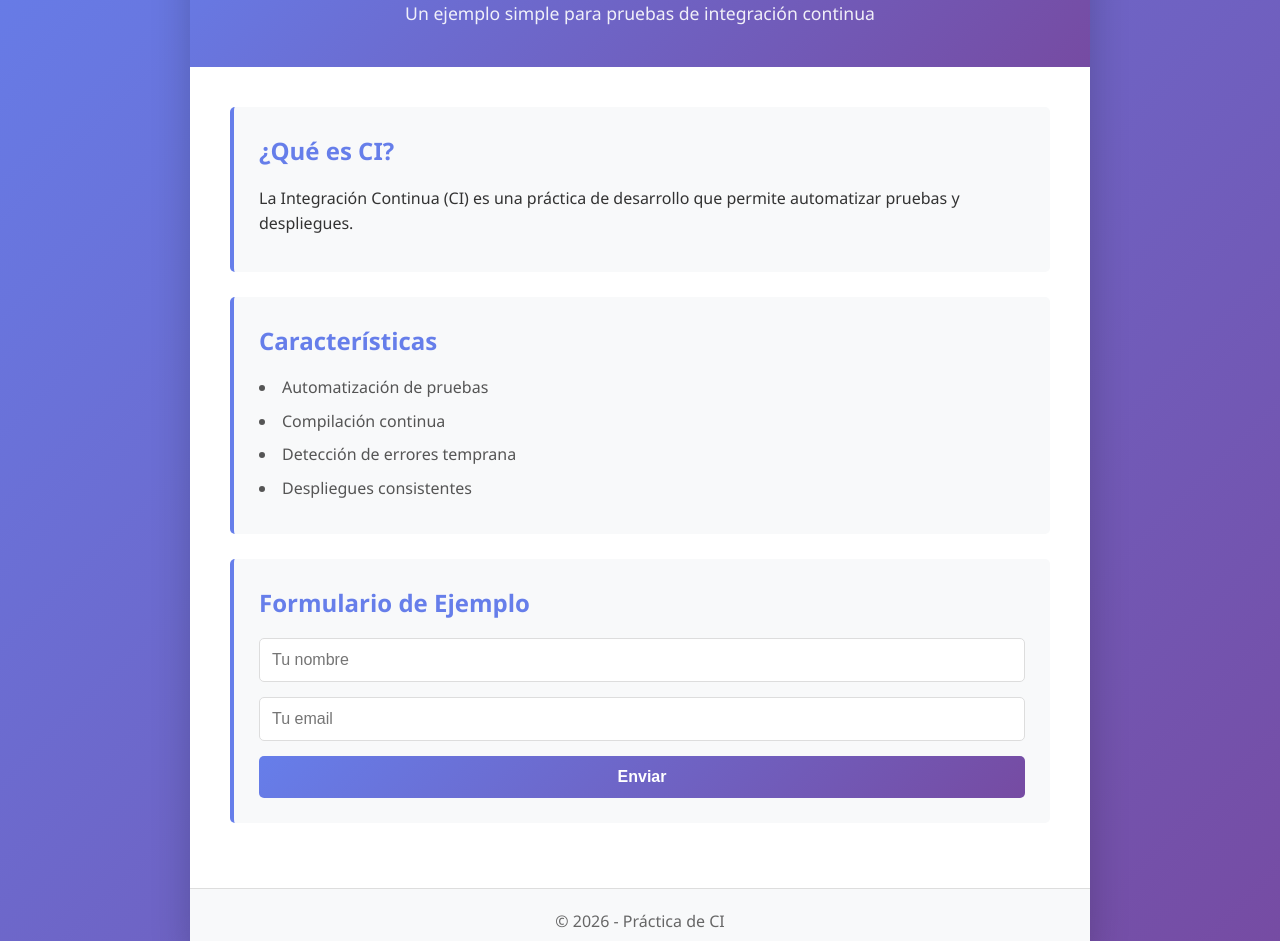
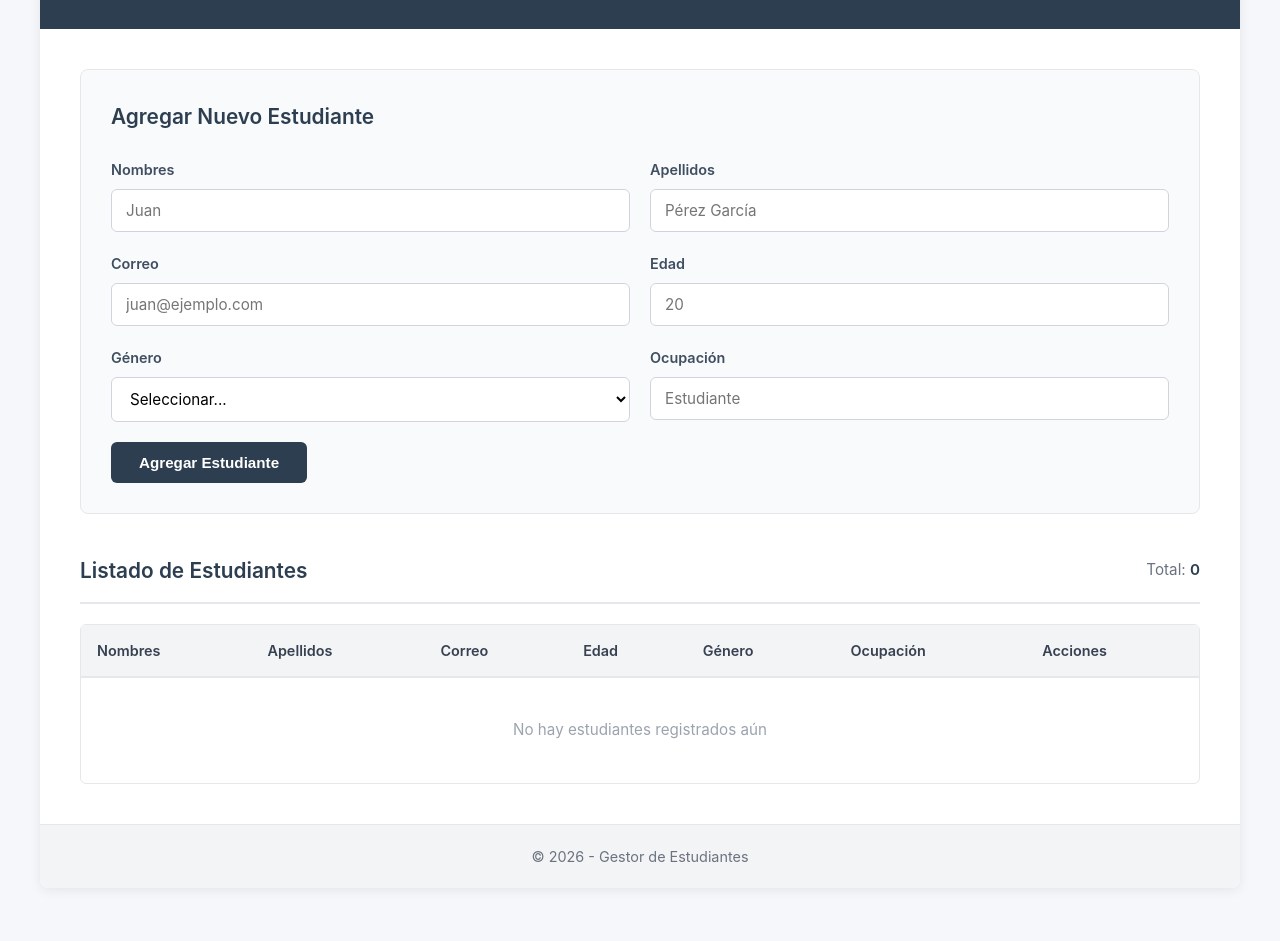
Before and after one commit to JDav117/Practica_CI, a website: page index.html in a window 1280 px wide. Shown: the part 135-1076 px from the top of the page. After the commit the page ends 1043 px from the top, so only its background shows below. Drawn offline with Linux system fonts and the light colour scheme.

Commit message:
primeros cambios

```diff
--- a/index.html
+++ b/index.html
@@ -3,45 +3,94 @@
 <head>
     <meta charset="UTF-8">
     <meta name="viewport" content="width=device-width, initial-scale=1.0">
-    <title>Práctica CI - Aplicación Simple</title>
+    <title>Gestor de Estudiantes</title>
     <link rel="stylesheet" href="styles.css">
 </head>
 <body>
     <div class="container">
         <header>
-            <h1>Bienvenido a Práctica CI</h1>
-            <p class="subtitle">Un ejemplo simple para pruebas de integración continua</p>
+            <h1>Gestor de Estudiantes</h1>
+            <p class="subtitle">Administra tu base de datos de estudiantes</p>
         </header>
 
         <main>
-            <section class="card">
-                <h2>¿Qué es CI?</h2>
-                <p>La Integración Continua (CI) es una práctica de desarrollo que permite automatizar pruebas y despliegues.</p>
+            <section class="form-section">
+                <h2>Agregar Nuevo Estudiante</h2>
+                <form id="student-form">
+                    <div class="form-row">
+                        <div class="form-group">
+                            <label for="nombre">Nombres</label>
+                            <input type="text" id="nombre" placeholder="Juan" required>
+                        </div>
+                        <div class="form-group">
+                            <label for="apellido">Apellidos</label>
+                            <input type="text" id="apellido" placeholder="Pérez García" required>
+                        </div>
+                    </div>
+
+                    <div class="form-row">
+                        <div class="form-group">
+                            <label for="email">Correo</label>
+                            <input type="email" id="email" placeholder="juan@ejemplo.com" required>
+                        </div>
+                        <div class="form-group">
+                            <label for="edad">Edad</label>
+                            <input type="number" id="edad" placeholder="20" min="1" max="120" required>
+                        </div>
+                    </div>
+
+                    <div class="form-row">
+                        <div class="form-group">
+                            <label for="genero">Género</label>
+                            <select id="genero" required>
+                                <option value="">Seleccionar...</option>
+                                <option value="Masculino">Masculino</option>
+                                <option value="Femenino">Femenino</option>
+                                <option value="No especifica">No especifica</option>
+                            </select>
+                        </div>
+                        <div class="form-group">
+                            <label for="ocupacion">Ocupación</label>
+                            <input type="text" id="ocupacion" placeholder="Estudiante" required>
+                        </div>
+                    </div>
+
+                    <button type="submit" class="btn btn-primary">Agregar Estudiante</button>
+                </form>
             </section>
 
-            <section class="card">
-                <h2>Características</h2>
-                <ul>
-                    <li>Automatización de pruebas</li>
-                    <li>Compilación continua</li>
-                    <li>Detección de errores temprana</li>
-                    <li>Despliegues consistentes</li>
-                </ul>
-            </section>
+            <section class="table-section">
+                <div class="table-header">
+                    <h2>Listado de Estudiantes</h2>
+                    <span class="student-count">Total: <strong id="count">0</strong></span>
+                </div>
 
-            <section class="card">
-                <h2>Formulario de Ejemplo</h2>
-                <form id="demo-form">
-                    <input type="text" id="nombre" placeholder="Tu nombre" required>
-                    <input type="email" id="email" placeholder="Tu email" required>
-                    <button type="submit" class="btn">Enviar</button>
-                </form>
-                <div id="resultado" class="hidden"></div>
+                <div id="table-container" class="table-wrapper">
+                    <table id="students-table">
+                        <thead>
+                            <tr>
+                                <th>Nombres</th>
+                                <th>Apellidos</th>
+                                <th>Correo</th>
+                                <th>Edad</th>
+                                <th>Género</th>
+                                <th>Ocupación</th>
+                                <th>Acciones</th>
+                            </tr>
+                        </thead>
+                        <tbody id="students-body">
+                            <!-- Los estudiantes se insertarán aquí -->
+                        </tbody>
+                    </table>
+                    <div id="empty-message" class="empty-message">
+                        No hay estudiantes registrados aún
+                    </div>
+                </div>
             </section>
         </main>
 
         <footer>
-            <p>&copy; 2026 - Práctica de CI</p>
+            <p>&copy; 2026 - Gestor de Estudiantes</p>
         </footer>
     </div>
 
--- a/script.js
+++ b/script.js
@@ -1,31 +1,88 @@
-// Manejo del formulario
-document.getElementById('demo-form').addEventListener('submit', function(e) {
+// Array para almacenar estudiantes
+let estudiantes = JSON.parse(localStorage.getItem('estudiantes')) || [];
+
+// Elementos del DOM
+const form = document.getElementById('student-form');
+const studentsBody = document.getElementById('students-body');
+const countElement = document.getElementById('count');
+const tableContainer = document.getElementById('table-container');
+const emptyMessage = document.getElementById('empty-message');
+
+// Evento para agregar estudiante
+form.addEventListener('submit', function(e) {
     e.preventDefault();
 
-    const nombre = document.getElementById('nombre').value;
-    const email = document.getElementById('email').value;
-    const resultado = document.getElementById('resultado');
+    const estudiante = {
+        id: Date.now(),
+        nombre: document.getElementById('nombre').value.trim(),
+        apellido: document.getElementById('apellido').value.trim(),
+        email: document.getElementById('email').value.trim(),
+        edad: parseInt(document.getElementById('edad').value),
+        genero: document.getElementById('genero').value,
+        ocupacion: document.getElementById('ocupacion').value.trim()
+    };
 
-    // Validación simple
-    if (nombre && email) {
-        resultado.textContent = `¡Hola ${nombre}! Tu correo ${email} ha sido registrado correctamente.`;
-        resultado.classList.remove('hidden');
+    // Validar que no exista un email duplicado
+    if (estudiantes.some(e => e.email === estudiante.email)) {
+        alert('El correo ya está registrado');
+        return;
+    }
 
-        // Limpiar formulario
-        this.reset();
-
-        // Ocultar mensaje después de 5 segundos
-        setTimeout(() => {
-            resultado.classList.add('hidden');
-        }, 5000);
-    }
+    estudiantes.push(estudiante);
+    guardarEstudiantes();
+    renderizarTabla();
+    form.reset();
 });
 
-// Función para pruebas
-function suma(a, b) {
-    return a + b;
+// Renderizar tabla de estudiantes
+function renderizarTabla() {
+    studentsBody.innerHTML = '';
+
+    if (estudiantes.length === 0) {
+        emptyMessage.style.display = 'block';
+    } else {
+        emptyMessage.style.display = 'none';
+
+        estudiantes.forEach((est, index) => {
+            const row = document.createElement('tr');
+            row.innerHTML = `
+                <td>${est.nombre}</td>
+                <td>${est.apellido}</td>
+                <td>${est.email}</td>
+                <td>${est.edad}</td>
+                <td>${est.genero}</td>
+                <td>${est.ocupacion}</td>
+                <td>
+                    <button class="btn btn-danger" onclick="eliminarEstudiante(${est.id})">Eliminar</button>
+                </td>
+            `;
+            studentsBody.appendChild(row);
+        });
+    }
+
+    actualizarContador();
 }
 
-function multiplicar(a, b) {
-    return a * b;
+// Eliminar estudiante
+function eliminarEstudiante(id) {
+    if (confirm('¿Estás seguro de que deseas eliminar este estudiante?')) {
+        estudiantes = estudiantes.filter(e => e.id !== id);
+        guardarEstudiantes();
+        renderizarTabla();
+    }
 }
+
+// Guardar en localStorage
+function guardarEstudiantes() {
+    localStorage.setItem('estudiantes', JSON.stringify(estudiantes));
+}
+
+// Actualizar contador
+function actualizarContador() {
+    countElement.textContent = estudiantes.length;
+}
+
+// Inicializar tabla al cargar la página
+document.addEventListener('DOMContentLoaded', function() {
+    renderizarTabla();
+});
--- a/styles.css
+++ b/styles.css
@@ -5,134 +5,231 @@
 }
 
 body {
-    font-family: 'Segoe UI', Tahoma, Geneva, Verdana, sans-serif;
+    font-family: -apple-system, BlinkMacSystemFont, 'Segoe UI', 'Roboto', 'Oxygen', 'Ubuntu', sans-serif;
     line-height: 1.6;
-    color: #333;
-    background: linear-gradient(135deg, #667eea 0%, #764ba2 100%);
+    color: #2c3e50;
+    background: #f5f7fa;
     min-height: 100vh;
     padding: 20px;
 }
 
 .container {
-    max-width: 900px;
+    max-width: 1200px;
     margin: 0 auto;
     background: white;
-    border-radius: 10px;
-    box-shadow: 0 10px 40px rgba(0, 0, 0, 0.2);
+    border-radius: 8px;
+    box-shadow: 0 2px 12px rgba(0, 0, 0, 0.08);
     overflow: hidden;
 }
 
 header {
-    background: linear-gradient(135deg, #667eea 0%, #764ba2 100%);
+    background: #2c3e50;
     color: white;
-    padding: 40px 20px;
-    text-align: center;
+    padding: 30px 40px;
 }
 
 header h1 {
-    font-size: 2.5em;
-    margin-bottom: 10px;
+    font-size: 2em;
+    margin-bottom: 8px;
+    font-weight: 600;
 }
 
 .subtitle {
-    font-size: 1.1em;
-    opacity: 0.9;
+    font-size: 0.95em;
+    opacity: 0.85;
+    font-weight: 300;
 }
 
 main {
     padding: 40px;
 }
 
-.card {
-    background: #f8f9fa;
-    border-left: 4px solid #667eea;
-    padding: 25px;
-    margin-bottom: 25px;
-    border-radius: 5px;
-    transition: transform 0.3s ease, box-shadow 0.3s ease;
+.form-section {
+    background: #f9fafb;
+    padding: 30px;
+    border-radius: 8px;
+    margin-bottom: 40px;
+    border: 1px solid #e5e7eb;
 }
 
-.card:hover {
-    transform: translateY(-2px);
-    box-shadow: 0 5px 15px rgba(0, 0, 0, 0.1);
+.form-section h2 {
+    color: #2c3e50;
+    margin-bottom: 25px;
+    font-size: 1.3em;
+    font-weight: 600;
 }
 
-.card h2 {
-    color: #667eea;
-    margin-bottom: 15px;
-    font-size: 1.5em;
+.form-row {
+    display: grid;
+    grid-template-columns: 1fr 1fr;
+    gap: 20px;
+    margin-bottom: 20px;
 }
 
-.card p {
-    margin-bottom: 10px;
+@media (max-width: 768px) {
+    .form-row {
+        grid-template-columns: 1fr;
+    }
 }
 
-.card ul {
-    list-style-position: inside;
-    color: #555;
+.form-group {
+    display: flex;
+    flex-direction: column;
 }
 
-.card li {
+.form-group label {
+    font-size: 0.9em;
+    font-weight: 600;
+    color: #3f4e60;
     margin-bottom: 8px;
+    text-transform: capitalize;
 }
 
-form {
-    display: flex;
-    flex-direction: column;
-    gap: 15px;
+input,
+select {
+    padding: 11px 14px;
+    border: 1px solid #d1d5db;
+    border-radius: 6px;
+    font-size: 0.95em;
+    transition: all 0.3s ease;
+    font-family: inherit;
+    background: white;
 }
 
-input {
-    padding: 12px;
-    border: 1px solid #ddd;
-    border-radius: 5px;
-    font-size: 1em;
-    transition: border-color 0.3s ease;
+input:focus,
+select:focus {
+    outline: none;
+    border-color: #2c3e50;
+    box-shadow: 0 0 0 3px rgba(44, 62, 80, 0.1);
 }
 
-input:focus {
-    outline: none;
-    border-color: #667eea;
-    box-shadow: 0 0 5px rgba(102, 126, 234, 0.3);
+select {
+    cursor: pointer;
 }
 
 .btn {
-    background: linear-gradient(135deg, #667eea 0%, #764ba2 100%);
-    color: white;
+    padding: 12px 28px;
     border: none;
-    padding: 12px;
-    border-radius: 5px;
+    border-radius: 6px;
+    font-size: 0.95em;
+    font-weight: 600;
     cursor: pointer;
-    font-size: 1em;
-    font-weight: 600;
-    transition: transform 0.2s ease;
+    transition: all 0.3s ease;
+    align-self: flex-start;
 }
 
-.btn:hover {
-    transform: scale(1.02);
+.btn-primary {
+    background: #2c3e50;
+    color: white;
 }
 
-.btn:active {
-    transform: scale(0.98);
+.btn-primary:hover {
+    background: #1a252f;
+    box-shadow: 0 4px 12px rgba(44, 62, 80, 0.2);
 }
 
-#resultado {
-    padding: 15px;
-    border-radius: 5px;
-    margin-top: 15px;
-    background: #d4edda;
-    color: #155724;
-    border: 1px solid #c3e6cb;
+.btn-danger {
+    background: #ef4444;
+    color: white;
+    padding: 8px 16px;
+    font-size: 0.85em;
 }
 
-#resultado.hidden {
+.btn-danger:hover {
+    background: #dc2626;
+}
+
+.table-section {
+    margin-top: 40px;
+}
+
+.table-header {
+    display: flex;
+    justify-content: space-between;
+    align-items: center;
+    margin-bottom: 20px;
+    padding-bottom: 15px;
+    border-bottom: 2px solid #e5e7eb;
+}
+
+.table-header h2 {
+    color: #2c3e50;
+    font-size: 1.3em;
+    font-weight: 600;
+}
+
+.student-count {
+    font-size: 0.95em;
+    color: #6b7280;
+}
+
+.student-count strong {
+    color: #2c3e50;
+    font-weight: 600;
+}
+
+.table-wrapper {
+    overflow-x: auto;
+    border-radius: 6px;
+    border: 1px solid #e5e7eb;
+}
+
+table {
+    width: 100%;
+    border-collapse: collapse;
+    background: white;
+}
+
+thead {
+    background: #f3f4f6;
+}
+
+th {
+    padding: 14px 16px;
+    text-align: left;
+    font-weight: 600;
+    color: #374151;
+    font-size: 0.9em;
+    text-transform: capitalize;
+    border-bottom: 2px solid #e5e7eb;
+}
+
+td {
+    padding: 14px 16px;
+    border-bottom: 1px solid #e5e7eb;
+    color: #4b5563;
+    font-size: 0.95em;
+}
+
+tbody tr {
+    transition: background-color 0.2s ease;
+}
+
+tbody tr:hover {
+    background: #f9fafb;
+}
+
+tbody tr:last-child td {
+    border-bottom: none;
+}
+
+.empty-message {
+    padding: 40px 20px;
+    text-align: center;
+    color: #9ca3af;
+    font-size: 0.95em;
     display: none;
 }
 
+#table-container:has(tbody:empty) .empty-message {
+    display: block;
+}
+
 footer {
-    background: #f8f9fa;
-    padding: 20px;
+    background: #f3f4f6;
+    padding: 20px 40px;
     text-align: center;
-    color: #666;
-    border-top: 1px solid #ddd;
+    color: #6b7280;
+    font-size: 0.9em;
+    border-top: 1px solid #e5e7eb;
 }
```
